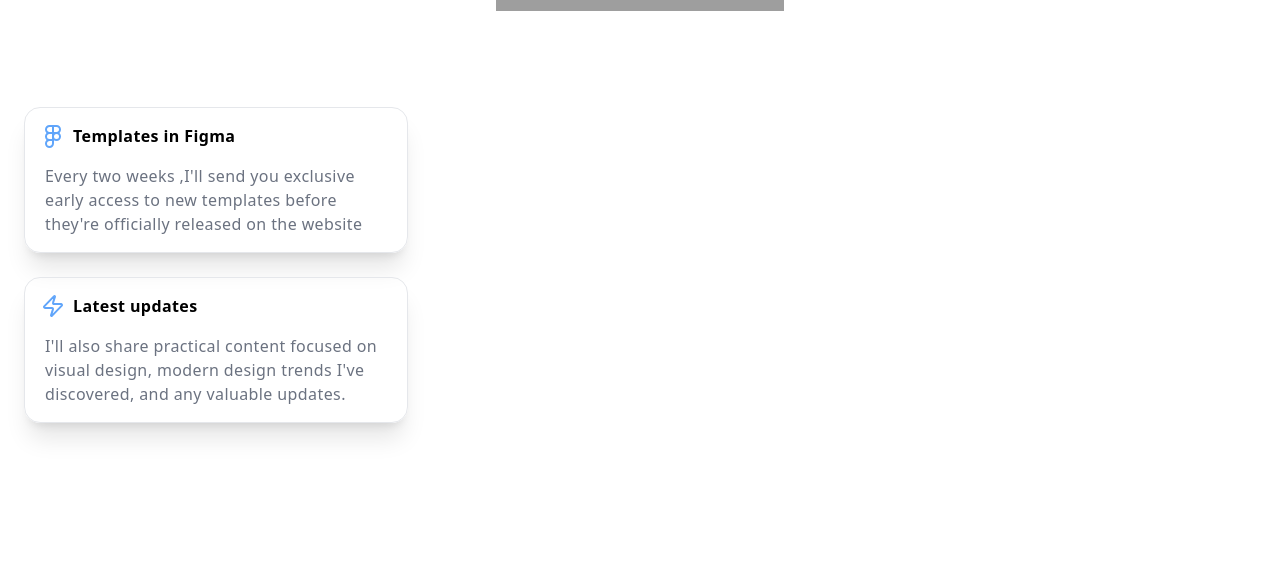
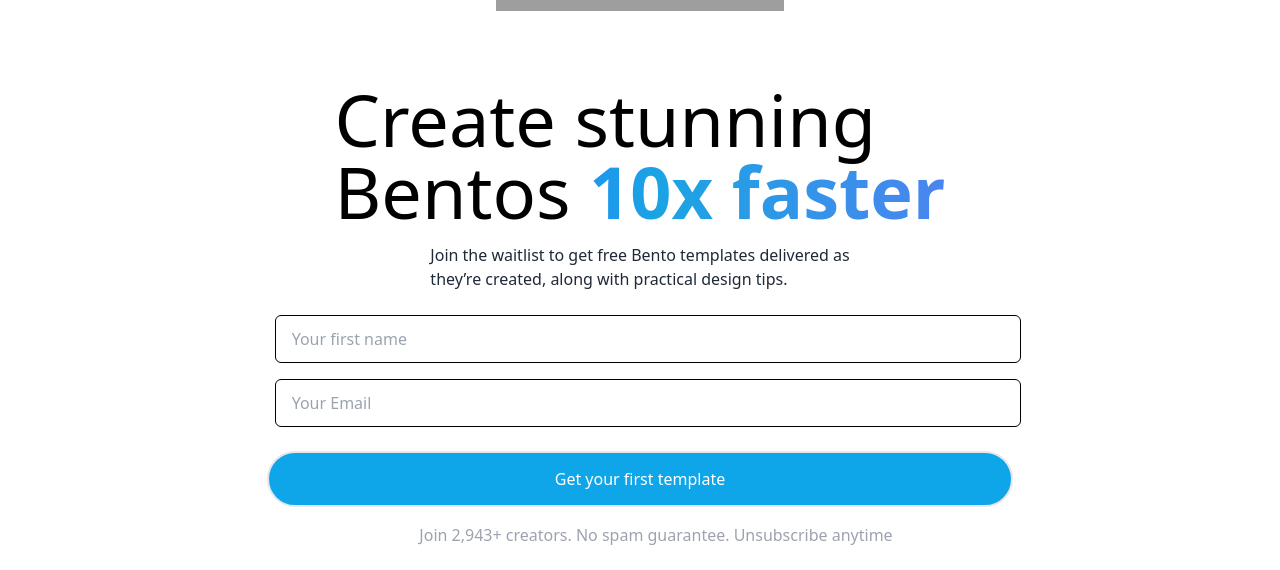
Before and after one commit to ishivendratripathi/newsletterpage, a React (Vite) app: page / in a window 1280 px wide. Shown: the part 301-871 px from the top of the page. Before the commit the page ends 800 px from the top, so only its background shows below. Built offline with nearby package versions, Linux system fonts and the light colour scheme; grey boxes are pictures that could not be loaded.

Commit message:
new chnages

```diff
--- a/src/App.jsx
+++ b/src/App.jsx
@@ -7,6 +7,9 @@ import { Figma } from 'lucide-react';
 import { Zap } from 'lucide-react'
 import Nav from './Components/Nav'
 import Bigimg from './Components/Bigimg'
+import Middlehead from './Components/Middlehead'
+import Middletext from './Components/Middletext'
+import Form from './Components/Form'
 
 function App() {
 
@@ -14,9 +17,17 @@ function App() {
     <>
 <Nav/>
 <Bigimg/>
+<Middlehead textnormal="Create stunning" textnorma2="Bentos" textspecial=" 10x faster"/>
+<Middletext text1="Join the waitlist to get free Bento templates delivered as " text2="they’re created, along with practical design tips."/>
+  <Form button="Get your first template"/>
+  <div className='max-w-fit ml-auto mr-auto mt-4'>
+    <p className='text-gray-400 indent-8'>Join 2,943+ creators. No spam guarantee. Unsubscribe anytime</p>
+  </div>
+  <div className='max-w-fit ml-auto mr-auto'>
   <Boxes svg={<Figma />} title="Templates in Figma" content="Every two weeks ,I'll send you exclusive early access to new templates before they're officially released on the website"/>
   <Boxes svg={<Zap/>} title="Latest updates" content="I&apos;ll also share practical content focused on visual design, modern design trends I've discovered, and any valuable updates."/>
-    </>
+  </div>
+  </>
   )
 }
 
--- /dev/null
+++ b/src/Components/Form.jsx
@@ -0,0 +1,19 @@
+import React from 'react'
+
+const Form = ({button}) => {
+
+  return (
+    <>
+      <div className='w-7/12 ml-auto mr-auto m-4'>
+       <input type="text" placeholder='Your first name' className='border border-black w-full h-12 rounded-md pl-4 m-2'/>
+    <input type="text" placeholder='Your Email' className='border border-black w-full h-12 rounded-md pl-4 m-2'/>
+    </div>
+    <div className='flex justify-center items-center'>
+    <button className='h-14 rounded-full border-2 w-7/12 bg-sky-500 bg-gradient-to-t   bg:from-[sky-500] bg:to-[sky-800] text-white font-medium ring-transparent'>{button}</button>
+    </div>
+       </>
+
+)
+}
+
+export default Form
--- /dev/null
+++ b/src/Components/Middlehead.jsx
@@ -0,0 +1,14 @@
+import React from 'react'
+
+const Middlehead = ({textnormal,textnorma2,textspecial}) => {
+  return (
+    <div className='max-w-fit mr-auto ml-auto'>
+      <span className='text-7xl font-medium'>{textnormal}</span>
+      <br />
+      <span className='text-7xl font-medium'>{textnorma2}</span>
+      <span className='text-7xl font-extrabold bg-gradient-to-r from-[#1D93F2] via-[#1BA4E3] via-25% to-[#4A85EF] bg-clip-text text-transparent dark:text-glow dark:from-[#34B5F2] dark:via-[#B4E5FC] dark:to-[#3796E7]'>{textspecial}</span>
+    </div>
+  )
+}
+
+export default Middlehead
--- /dev/null
+++ b/src/Components/Middletext.jsx
@@ -0,0 +1,12 @@
+import React from 'react'
+
+const Middletext = ({text1,text2}) => {
+  return (
+    <div className='w-10/12 max-w-fit ml-auto mr-auto'>
+      <div className='text-gray-800 mt-4'>{text1}</div>
+    <div className='text-gray-800'>{text2}</div>
+    </div>
+  )
+}
+
+export default Middletext
```
